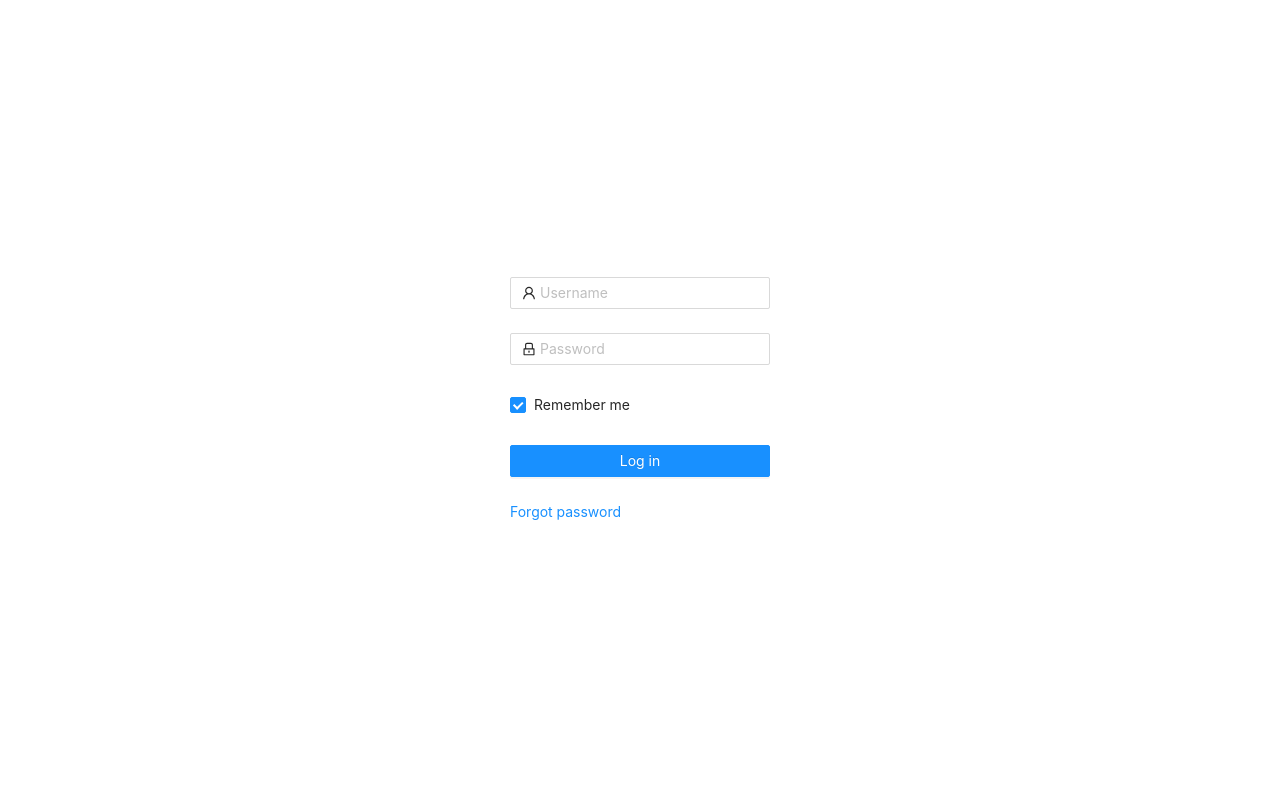
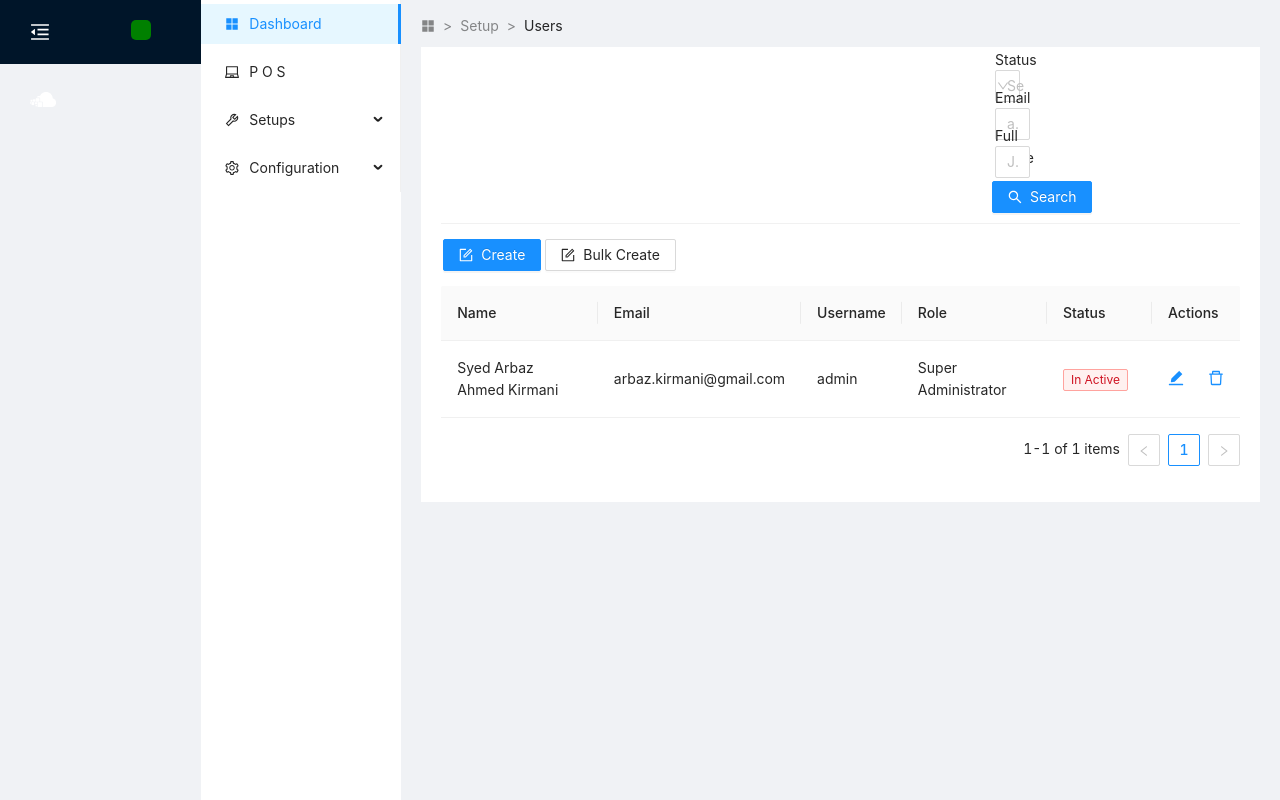
Before and after one commit to ArbazAhmedKirmani/pos360, a React (Create React App) app: page /setup/users in a window 1280 px wide. Before the commit this address led to /login. Built offline with nearby package versions, Linux system fonts and the light colour scheme; sample sign-in values are in the browser's storage.

Commit message:
first Api Request

```diff
--- a/src/Components/GenericComponents/TableView/index.jsx
+++ b/src/Components/GenericComponents/TableView/index.jsx
@@ -22,7 +22,6 @@ const TableView = (props) => {
     children, // Space after Search Bar before Create Button
     buttonRightFlex, // Space to the right of the Create Button
     searchSpace, // Space before Search Bar
-    searchFunction, // Search Function
     additionalSpace, // Space before Table and after Create Button
     createForm, // Creation Form
     updateForm, // Updation Form
@@ -85,9 +84,9 @@ const TableView = (props) => {
   return (
     <Fragment>
       {searchSpace && (
-        <form onSubmit={searchFunction}>
         <Row
           style={{
+            display: "flex",
             justifyContent: "flex-end",
             alignItems: "center",
             borderBottom: "0.5px solid #f1f1f1",
@@ -96,7 +95,6 @@ const TableView = (props) => {
         >
           {searchSpace}
         </Row>
-        </form>
       )}
       <div style={{ display: "flex" }}>{children}</div>
       <div style={{ display: "flex", justifyContent: "flex-start" }}>
@@ -184,7 +182,6 @@ TableView.propTypes = {
   children: PropTypes.element,
   buttonRightFlex: PropTypes.element,
   searchSpace: PropTypes.element,
-  searchFunction: PropTypes.func,
   additionalSpace: PropTypes.element,
   bulkForm: PropTypes.element,
   tableSize: PropTypes.string,
--- a/src/Layout/SideMenu.jsx
+++ b/src/Layout/SideMenu.jsx
@@ -13,8 +13,8 @@ import { NavLink } from "react-router-dom";
 
 const SideMenu = ({ collapsed }) => {
   return (
-    <Sider theme="dark" className="sidebar" collapsed={collapsed}>
-      <Menu defaultSelectedKeys={["1"]} mode="inline" theme="dark">
+    <Sider theme="light" className="sidebar" collapsed={collapsed}>
+      <Menu defaultSelectedKeys={["1"]} mode="inline" theme="light">
         <Menu.Item key="1" icon={<AppstoreFilled />}>
           <NavLink to="/dashboard">Dashboard</NavLink>
         </Menu.Item>
--- a/src/Pages/Authentication/Login.jsx
+++ b/src/Pages/Authentication/Login.jsx
@@ -1,14 +1,24 @@
 import { Button, Checkbox, Form, Input } from "antd";
-import React from "react";
+import React, { useState } from "react";
 import { useNavigate } from "react-router-dom";
 import { UserOutlined, LockOutlined } from "@ant-design/icons";
 import "./authentication.css";
+import { authRoute } from "../../Services/ServiceConfig";
 
 const Login = () => {
   const navigate = useNavigate();
+  const [data, setData] = useState({});
+
+  const handleChange = (event) => {
+    setData({ ...data, [event.target.name]: event.target.value });
+  };
 
   const submitLogin = () => {
-    localStorage.setItem("posToken", "abcd");
+    authRoute(data).then(
+      (success) => console.log(success),
+      (error) => console.error(error)
+    );
+    // localStorage.setItem("posToken", );
     navigate("/dashboard");
   };
   return (
@@ -20,22 +30,24 @@ const Login = () => {
         onFinish={submitLogin}
       >
         <Form.Item
-          name="username"
           rules={[{ required: true, message: "Please input your Username" }]}
         >
           <Input
             prefix={<UserOutlined className="site-form-item-icon" />}
+            name="Username"
             placeholder="Username"
+            onChange={handleChange}
           />
         </Form.Item>
         <Form.Item
-          name="password"
           rules={[{ required: true, message: "Please input your Password" }]}
         >
           <Input
+            name="Password"
             prefix={<LockOutlined className="site-form-item-icon" />}
             type="password"
             placeholder="Password"
+            onChange={handleChange}
           />
         </Form.Item>
         <Form.Item>
--- a/src/Pages/Setups/Users/index.jsx
+++ b/src/Pages/Setups/Users/index.jsx
@@ -1,4 +1,4 @@
-import { Button, Tag } from "antd";
+import { Button, Form, Tag } from "antd";
 import React, { Fragment, useEffect, useState } from "react";
 import { SearchOutlined } from "@ant-design/icons";
 import FormInput from "../../../Components/GenericComponents/FormFields/FormInput";
@@ -80,14 +80,13 @@ const Users = () => {
     setStatusList([...statusList]);
   }, []);
 
-  const submitSearchFields = (e) => {
-    e.preventDefault();
+  const submitSearchFields = () => {
     let queryString = transformationMethod.buildQueryStringFromObject(search);
     getSearchedData(queryString);
   };
 
-  const handleSearchField = (event) => {
-    search = { ...search, [event.name]: event.value };
+  const handleSearchField = (data) => {
+    search = { ...search, [data.name]: data.value };
   };
 
   const deleteRow = (record, index) => {
@@ -96,7 +95,7 @@ const Users = () => {
 
   const SearchComponent = () => {
     return (
-      <Fragment>
+      <Form onSubmitCapture={submitSearchFields}>
         <FormSelect
           name="status"
           label="Status"
@@ -130,7 +129,7 @@ const Users = () => {
         >
           Search
         </Button>
-      </Fragment>
+      </Form>
     );
   };
 
--- a/src/Routes/appRoutes.routes.jsx
+++ b/src/Routes/appRoutes.routes.jsx
@@ -12,7 +12,7 @@ const AppRoutes = () => {
   const location = useLocation();
 
   const RequireAuth = ({ children }) => {
-    let storage = localStorage.getItem("posToken");
+    let storage = sessionStorage.getItem("posToken");
     if (storage != null) {
       return children;
     } else {
--- a/src/Services/ServiceConfig.js
+++ b/src/Services/ServiceConfig.js
@@ -1,12 +1,14 @@
 import axios from "axios";
 
-axios.defaults.baseURL = "http://localhost:4520/"; //process.env.BASE_URL;
+axios.defaults.baseURL = "http://18.223.23.61:5005/"; //process.env.REACT_APP_BASE_URL;
 // axios.defaults.headers.common[
 //   "Authorization"
 // ] = `Bearer  ${sessionStorage.getItem("Token360")};`;
 // "bearer eyJhbGciOiJIUzI1NiIsInR5cCI6IkpXVCJ9.eyJkYXRhIjp7ImlkIjoiNjFkMDFiZmVmODYxMDAwMGM4MDAwNTM0IiwidXNlcm5hbWUiOiJzdWZpIiwiZGJOYW1lIjoiMzYwU29sdXRpb24ifSwiaWF0IjoxNjQxMDI4NjYyLCJleHAiOjE2NDExMTUwNjJ9.FK16maL_q_qzJNyKXmKxcBsai12ma0HBCHKIfB-p8mk";
 // sessionStorage.getItem("Token");
 axios.defaults.headers.post["Content-Type"] = "application/json";
+// axios.defaults.headers.post["Content-Type"] =
+//   "application/x-www-form-urlencoded";
 // axios.defaults.timeout = 60000;
 
 /**
@@ -15,8 +17,8 @@ axios.defaults.headers.post["Content-Type"] = "application/json";
  * @param {object} data your data object
  * @returns
  */
-export const authRoute = (url, data) => {
-  return axios.post(`auth/${url}`, data);
+export const authRoute = (data) => {
+  return axios.post(`login`, data);
 };
 
 /**
```
Lines whose indentation alone changed are shown as unchanged.
